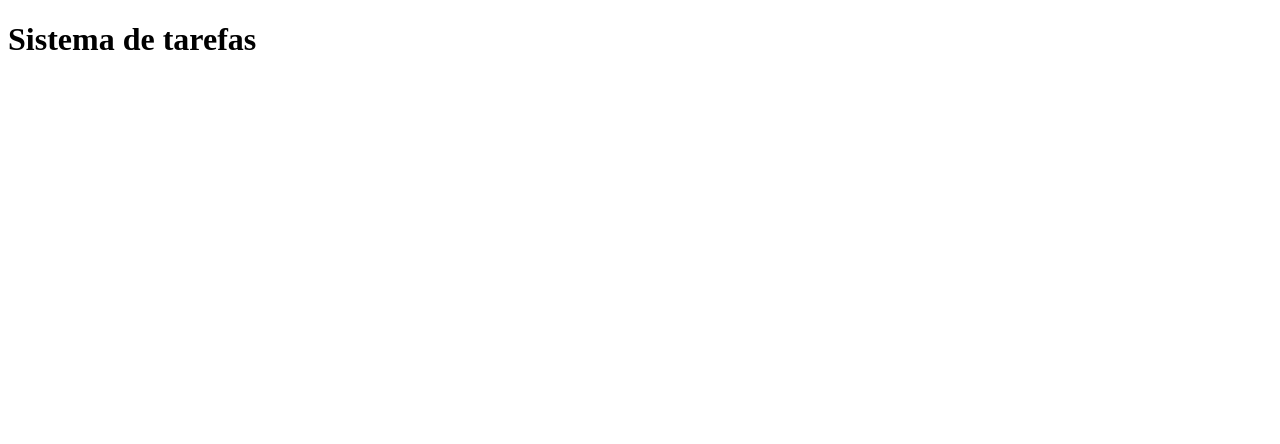
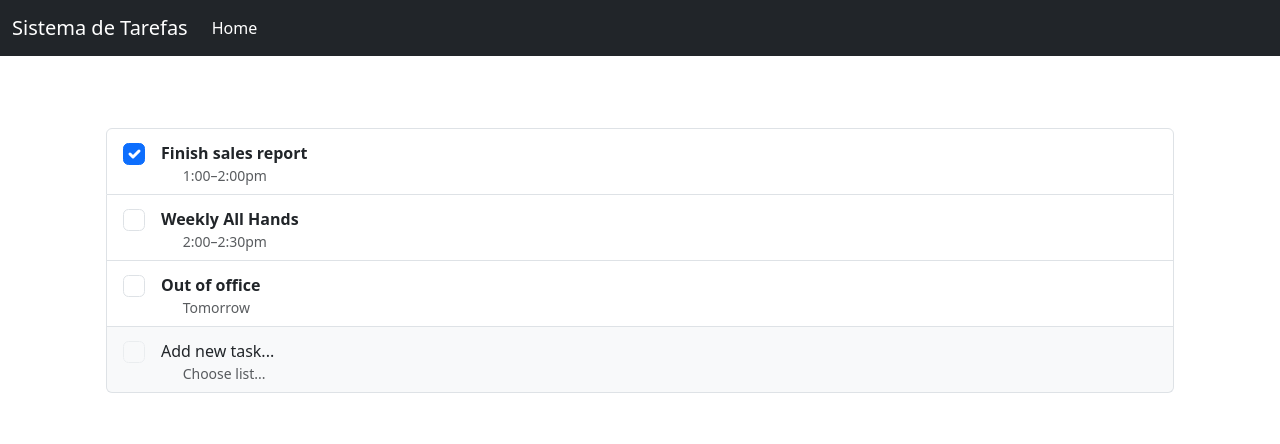
Before and after one commit to ecaramba/tarefiticas, a plain HTML site: page frontend/index.html in a window 1280 px wide. Drawn offline with nearby package versions, Linux system fonts and the light colour scheme.

Commit message:
pag index

```diff
--- a/frontend/index.html
+++ b/frontend/index.html
@@ -4,10 +4,103 @@
     <meta charset="UTF-8">
     <meta name="viewport" content="width=device-width, initial-scale=1.0">
     <title>Tarefiticas</title>
+
+    <link href="https://cdn.jsdelivr.net/npm/bootstrap@5.3.3/dist/css/bootstrap.min.css" rel="stylesheet" integrity="sha384-QWTKZyjpPEjISv5WaRU9OFeRpok6YctnYmDr5pNlyT2bRjXh0JMhjY6hW+ALEwIH" crossorigin="anonymous">
+    <script src="https://cdn.jsdelivr.net/npm/bootstrap@5.3.3/dist/js/bootstrap.bundle.min.js" integrity="sha384-YvpcrYf0tY3lHB60NNkmXc5s9fDVZLESaAA55NDzOxhy9GkcIdslK1eN7N6jIeHz" crossorigin="anonymous"></script>
+
+    <script src="https://code.jquery.com/jquery-3.7.1.min.js"></script>
+
+    <style>
+        main {
+            margin-top: 80px;
+        }
+    </style>
 </head>
 <body>
 
-    <h1>Sistema de tarefas</h1>
+    <nav class="navbar navbar-expand-md navbar-dark fixed-top bg-dark">
+        <div class="container-fluid">
+          <a class="navbar-brand" href="#">Sistema de Tarefas</a>
+          <button class="navbar-toggler" type="button" data-bs-toggle="collapse" data-bs-target="#navbarCollapse" aria-controls="navbarCollapse" aria-expanded="false" aria-label="Toggle navigation">
+            <span class="navbar-toggler-icon"></span>
+          </button>
+          <div class="collapse navbar-collapse" id="navbarCollapse">
+            <ul class="navbar-nav me-auto mb-2 mb-md-0">
+              <li class="nav-item">
+                <a class="nav-link active" aria-current="page" href="#">Home</a>
+              </li>
+            </ul>
+
+          </div>
+        </div>
+      </nav>
+
+
+    <main class="container">
+        <div class="d-flex flex-column flex-md-row p-4 gap-4 py-md-5 align-items-center justify-content-center">
+            <div class="list-group col-12">
+              <label class="list-group-item d-flex gap-3">
+                <input class="form-check-input flex-shrink-0" type="checkbox" value="" checked="" style="font-size: 1.375em;">
+                <span class="pt-1 form-checked-content">
+                  <strong>Finish sales report</strong>
+                  <small class="d-block text-body-secondary">
+                    <svg class="bi me-1" width="1em" height="1em"><use xlink:href="#calendar-event"></use></svg>
+                    1:00–2:00pm
+                  </small>
+                </span>
+              </label>
+              <label class="list-group-item d-flex gap-3">
+                <input class="form-check-input flex-shrink-0" type="checkbox" value="" style="font-size: 1.375em;">
+                <span class="pt-1 form-checked-content">
+                  <strong>Weekly All Hands</strong>
+                  <small class="d-block text-body-secondary">
+                    <svg class="bi me-1" width="1em" height="1em"><use xlink:href="#calendar-event"></use></svg>
+                    2:00–2:30pm
+                  </small>
+                </span>
+              </label>
+              <label class="list-group-item d-flex gap-3">
+                <input class="form-check-input flex-shrink-0" type="checkbox" value="" style="font-size: 1.375em;">
+                <span class="pt-1 form-checked-content">
+                  <strong>Out of office</strong>
+                  <small class="d-block text-body-secondary">
+                    <svg class="bi me-1" width="1em" height="1em"><use xlink:href="#alarm"></use></svg>
+                    Tomorrow
+                  </small>
+                </span>
+              </label>
+              <label class="list-group-item d-flex gap-3 bg-body-tertiary">
+                <input class="form-check-input form-check-input-placeholder bg-body-tertiary flex-shrink-0 pe-none" disabled="" type="checkbox" value="" style="font-size: 1.375em;">
+                <span class="pt-1 form-checked-content" data-bs-toggle="modal" data-bs-target="#nova-tarefa">
+                  <span contenteditable="true" class="w-100">Add new task...</span>
+                  <small class="d-block text-body-secondary">
+                    <svg class="bi me-1" width="1em" height="1em"><use xlink:href="#list-check"></use></svg>
+                    Choose list...
+                  </small>
+                </span>
+              </label>
+            </div>
+          </div>
+    </main>
+
+<!-- Modal -->
+<div class="modal fade" id="nova-tarefa" tabindex="-1" aria-labelledby="exampleModalLabel" aria-hidden="true">
+    <div class="modal-dialog">
+      <div class="modal-content">
+        <div class="modal-header">
+          <h1 class="modal-title fs-5" id="exampleModalLabel">Modal title</h1>
+          <button type="button" class="btn-close" data-bs-dismiss="modal" aria-label="Close"></button>
+        </div>
+        <div class="modal-body">
+          ...
+        </div>
+        <div class="modal-footer">
+          <button type="button" class="btn btn-secondary" data-bs-dismiss="modal">Close</button>
+          <button type="button" class="btn btn-primary">Save changes</button>
+        </div>
+      </div>
+    </div>
+  </div>
 
 </body>
 </html>
```
